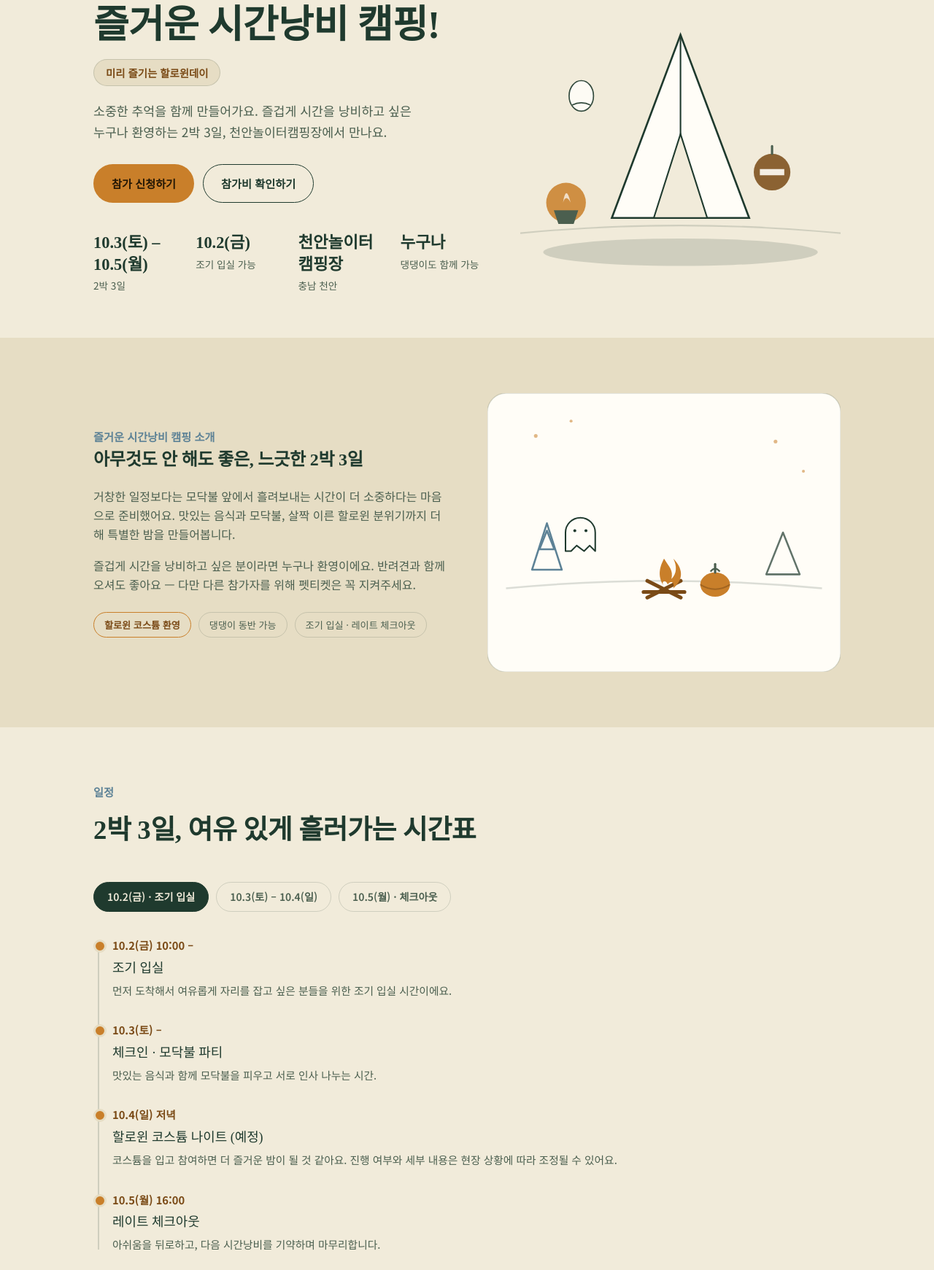
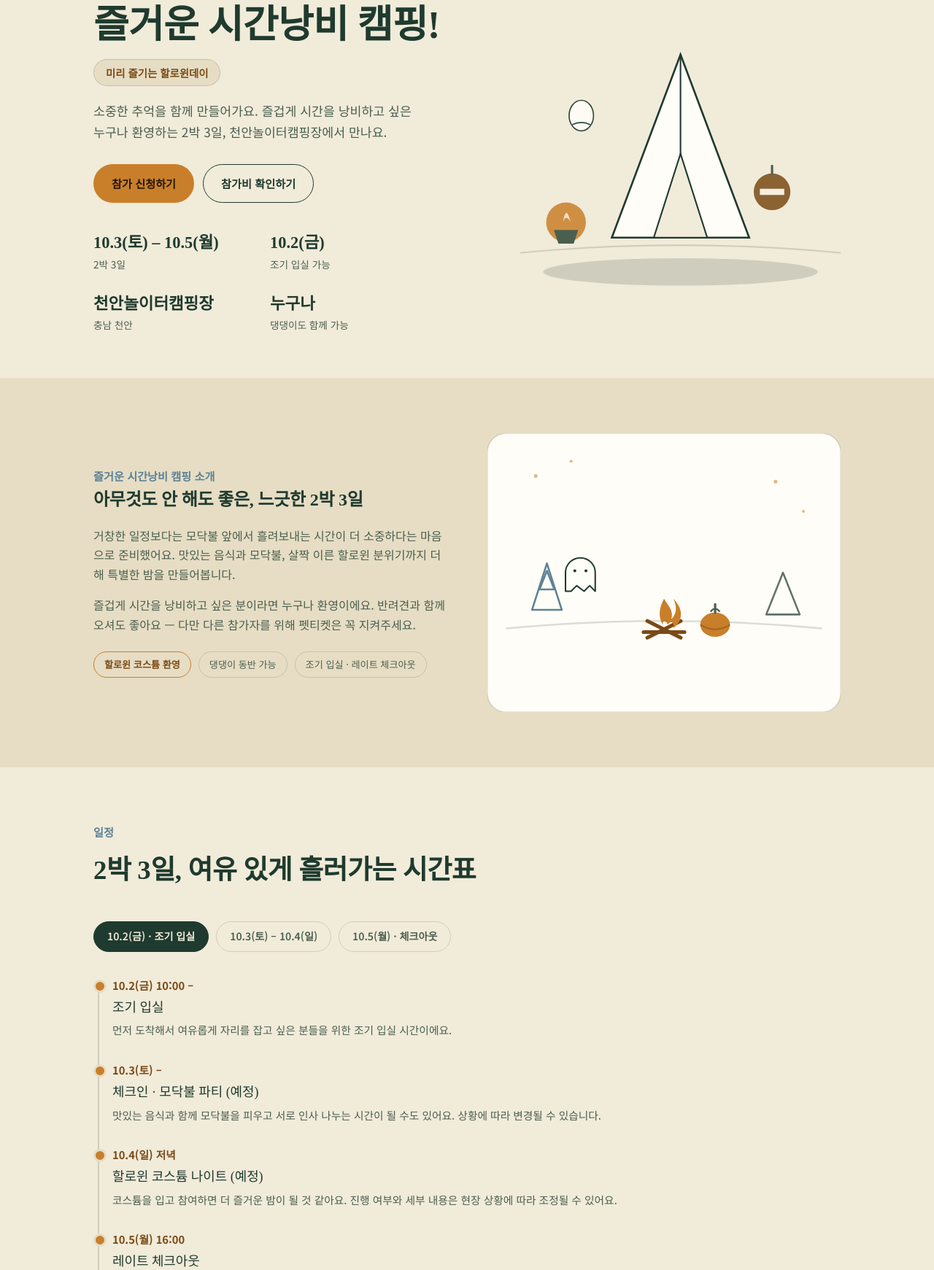
Before and after one commit to wecantrip-user/WeCanTrip-User, a plain HTML site: page index.html in a window 1280 px wide. Shown: the part 198-1939 px from the top of the page at 73% size. Drawn offline with Linux system fonts and the light colour scheme; a web font is replaced by a local one.

Commit message:
Add files via upload

```diff
--- a/index.html
+++ b/index.html
@@ -120,8 +120,7 @@
   .btn-outline { border-color: var(--ink); color: var(--ink); }
   .btn-outline:hover { background: var(--ink); color: var(--bg); }
 
-  .stat-row { display: grid; grid-template-columns: repeat(2, minmax(140px, 1fr)); gap: 28px 24px; margin-top: 40px; }
-  @media (min-width: 640px) { .stat-row { grid-template-columns: repeat(4, minmax(0, 1fr)); } }
+  .stat-row { display: grid; grid-template-columns: repeat(2, minmax(140px, 1fr)); gap: 28px 24px; margin-top: 40px; max-width: 460px; }
   .stat b { display: block; font-family: "Gowun Batang", serif; font-size: clamp(1.05rem, 2.4vw, 1.4rem); line-height: 1.3; }
   .stat span { font-size: 0.85rem; color: var(--ink-soft); }
 
@@ -365,8 +364,8 @@
       </div>
       <div class="t-item">
         <div class="t-time">10.3(토) –</div>
-        <div class="t-title">체크인 · 모닥불 파티</div>
-        <div class="t-desc">맛있는 음식과 함께 모닥불을 피우고 서로 인사 나누는 시간.</div>
+        <div class="t-title">체크인 · 모닥불 파티 (예정)</div>
+        <div class="t-desc">맛있는 음식과 함께 모닥불을 피우고 서로 인사 나누는 시간이 될 수도 있어요. 상황에 따라 변경될 수 있습니다.</div>
       </div>
       <div class="t-item">
         <div class="t-time">10.4(일) 저녁</div>
```
